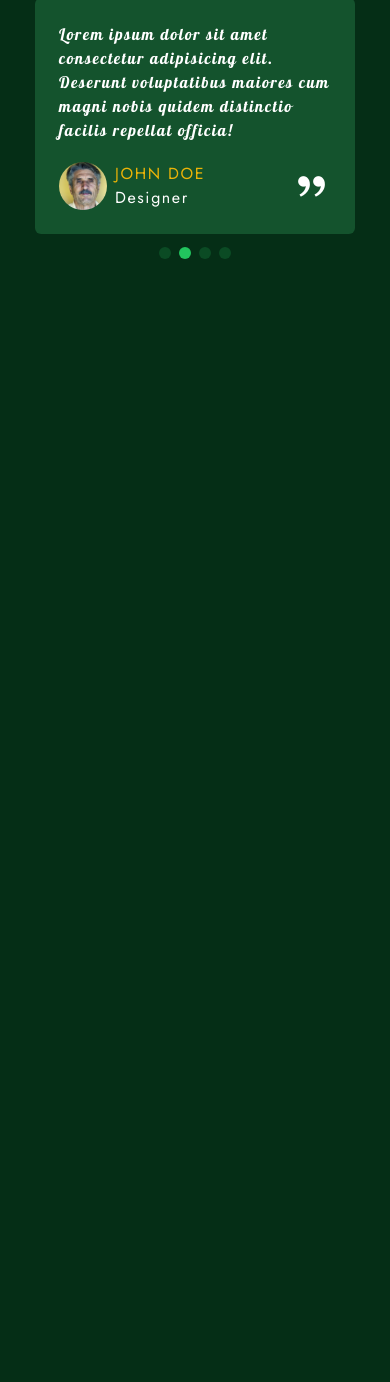
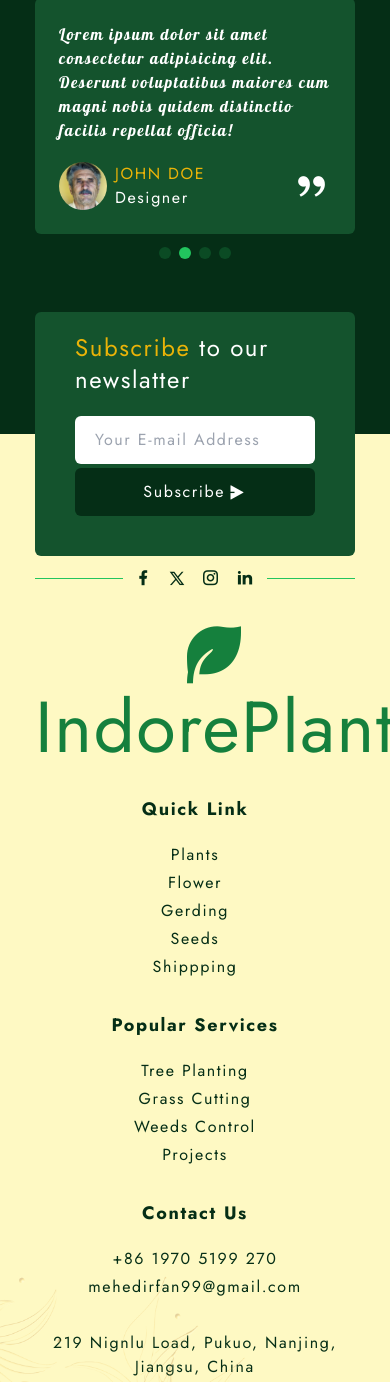
Before and after one commit to Mehedi-irfan/Plant-website-tailwind, a website: page index.html in a window 390 px wide. Shown: the part 5348-6730 px from the top of the page. Before the commit the page ends 5782 px from the top, so only its background shows below. Drawn offline with nearby package versions, Linux system fonts and the light colour scheme.

Commit message:
footer section added with responsive

```diff
--- a/index.html
+++ b/index.html
@@ -507,9 +507,118 @@
     </main>
     <!-- main section end  -->
 
-    <!-- footer section start  -->
-    <footer></footer>
-    <!-- footer section end -->
+    <!-- Footer section start  -->
+    <footer class="bg-yellow-100 text-green-950 pt-20 pb-20 md:pt-28 relative">
+      <!-- newslatter  -->
+      <div
+        class="container text-white absolute top-0 right-0 left-0 -translate-y-1/2"
+      >
+        <div class="bg-green-900 px-10 pt-5 pb-10 space-y-5 rounded-md">
+          <h3>
+            <span class="text-yellow-500">Subscribe</span> to our newslatter
+          </h3>
+
+          <div class="flex flex-col md:flex-row gap-1">
+            <input
+              class="w-full px-5 py-3 text-green-900 rounded-md outline-none"
+              type="email"
+              placeholder="Your E-mail Address"
+            />
+            <button
+              class="flex items-center justify-center gap-1 bg-green-950 px-5 py-3 rounded-md hover:opacity-80 duration-300"
+            >
+              <span>Subscribe</span>
+              <i class="ri-send-plane-2-fill"></i>
+            </button>
+          </div>
+        </div>
+      </div>
+
+      <!-- social icons  -->
+      <div class="container mt-16 mb-10">
+        <div class="border-b border-green-500 relative">
+          <div
+            class="absolute top-0 transform -translate-y-1/2 left-0 right-0 max-w-36 mx-auto"
+          >
+            <div class="bg-yellow-100 text-center text-lg space-x-2">
+              <i
+                class="ri-facebook-fill hover:text-yellow-500 duration-300 cursor-pointer"
+              ></i>
+              <i
+                class="ri-twitter-x-line hover:text-yellow-500 duration-300 cursor-pointer text-base"
+              ></i>
+              <i
+                class="ri-instagram-line hover:text-yellow-500 duration-300 cursor-pointer"
+              ></i>
+              <i
+                class="ri-linkedin-fill hover:text-yellow-500 duration-300 cursor-pointer"
+              ></i>
+            </div>
+          </div>
+        </div>
+      </div>
+
+      <!-- content  -->
+      <div
+        class="container grid grid-cols-1 md:grid-cols-2 lg:grid-cols-3 xl:grid-cols-4 gap-8 text-center md:text-start"
+      >
+        <!-- item 1  -->
+        <div>
+          <div class="text-7xl text-green-700 inline-block text-center">
+            <i class="ri-leaf-fill"></i>
+            <p>IndorePlant</p>
+          </div>
+        </div>
+
+        <!-- item 2 -->
+        <div>
+          <p class="mb-5 font-bold text-lg">Quick Link</p>
+
+          <div class="flex flex-col gap-1">
+            <a href="#">Plants</a>
+            <a href="#">Flower</a>
+            <a href="#">Gerding</a>
+            <a href="#">Seeds</a>
+            <a href="#">Shippping</a>
+          </div>
+        </div>
+        <!-- item 3 -->
+        <div>
+          <p class="mb-5 font-bold text-lg">Popular Services</p>
+
+          <div class="flex flex-col gap-1">
+            <a href="#">Tree Planting</a>
+            <a href="#">Grass Cutting</a>
+            <a href="#">Weeds Control</a>
+            <a href="#">Projects</a>
+          </div>
+        </div>
+        <!-- item 4 -->
+        <div>
+          <p class="mb-5 font-bold text-lg">Contact Us</p>
+
+          <div class="flex flex-col gap-1">
+            <a href="#">+86 1970 5199 270</a>
+            <a href="#">mehedirfan99@gmail.com</a>
+            <br />
+            <p>219 Nignlu Load, Pukuo, Nanjing, Jiangsu, China</p>
+          </div>
+        </div>
+      </div>
+
+      <!-- copyright  -->
+      <div class="container">
+        <p class="text-center mt-10 opacity-50">
+          Copyright &copy; 2024 Mehedi Irfan, All Rights reserved.
+        </p>
+      </div>
+
+      <!-- floral Image  -->
+      <div class="absolute bottom-0 left-0 opacity-20 pointer-events-none">
+        <img class="w-full lg:w-1/2" src="./assets/img/floral-1.png" alt="" />
+      </div>
+    </footer>
+    <!-- Footer section end -->
     <!-- script  -->
     <!-- scroll up  -->
     <!-- swiper js  -->
```
Also changed, not shown: src/output.css.
